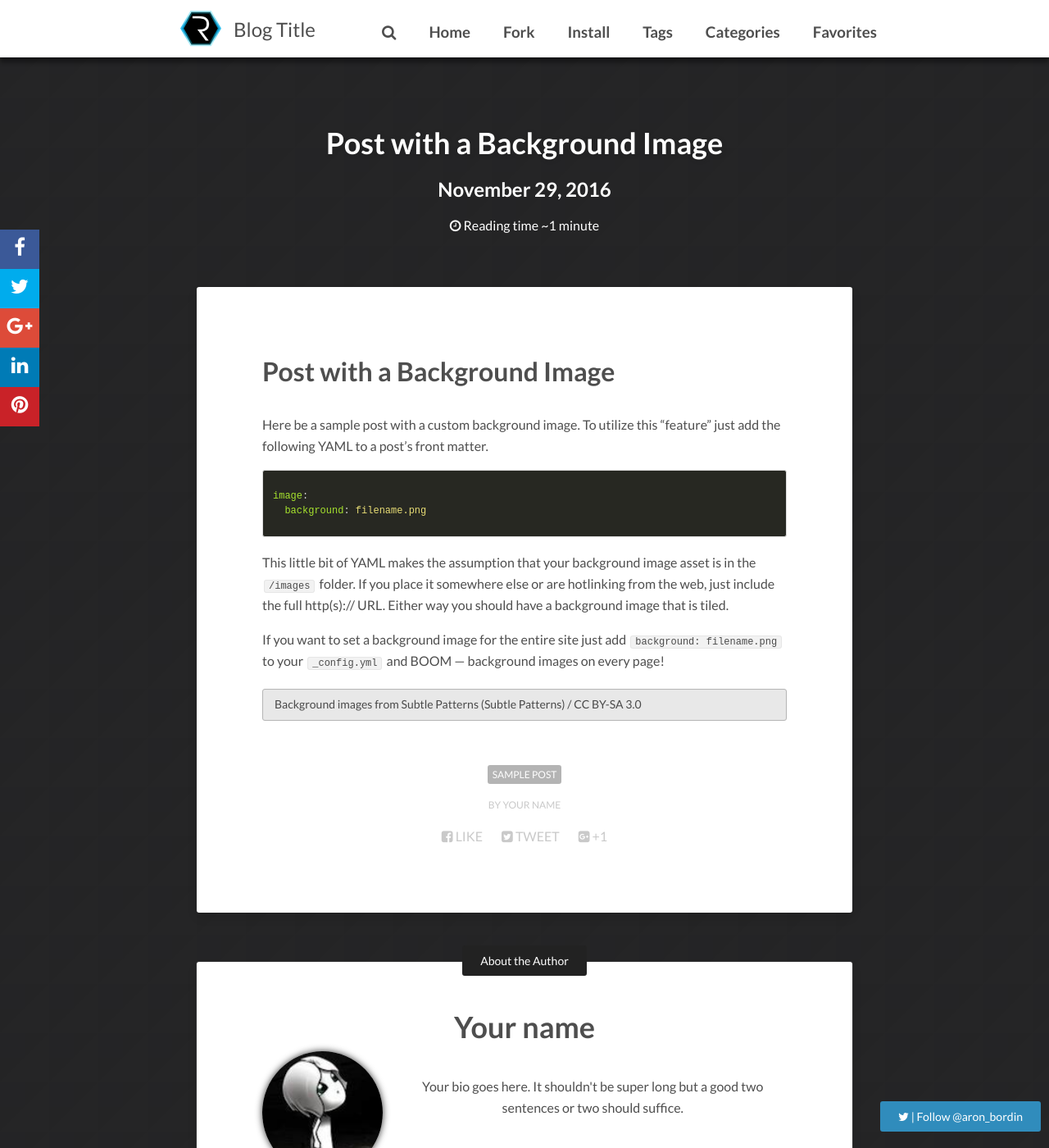
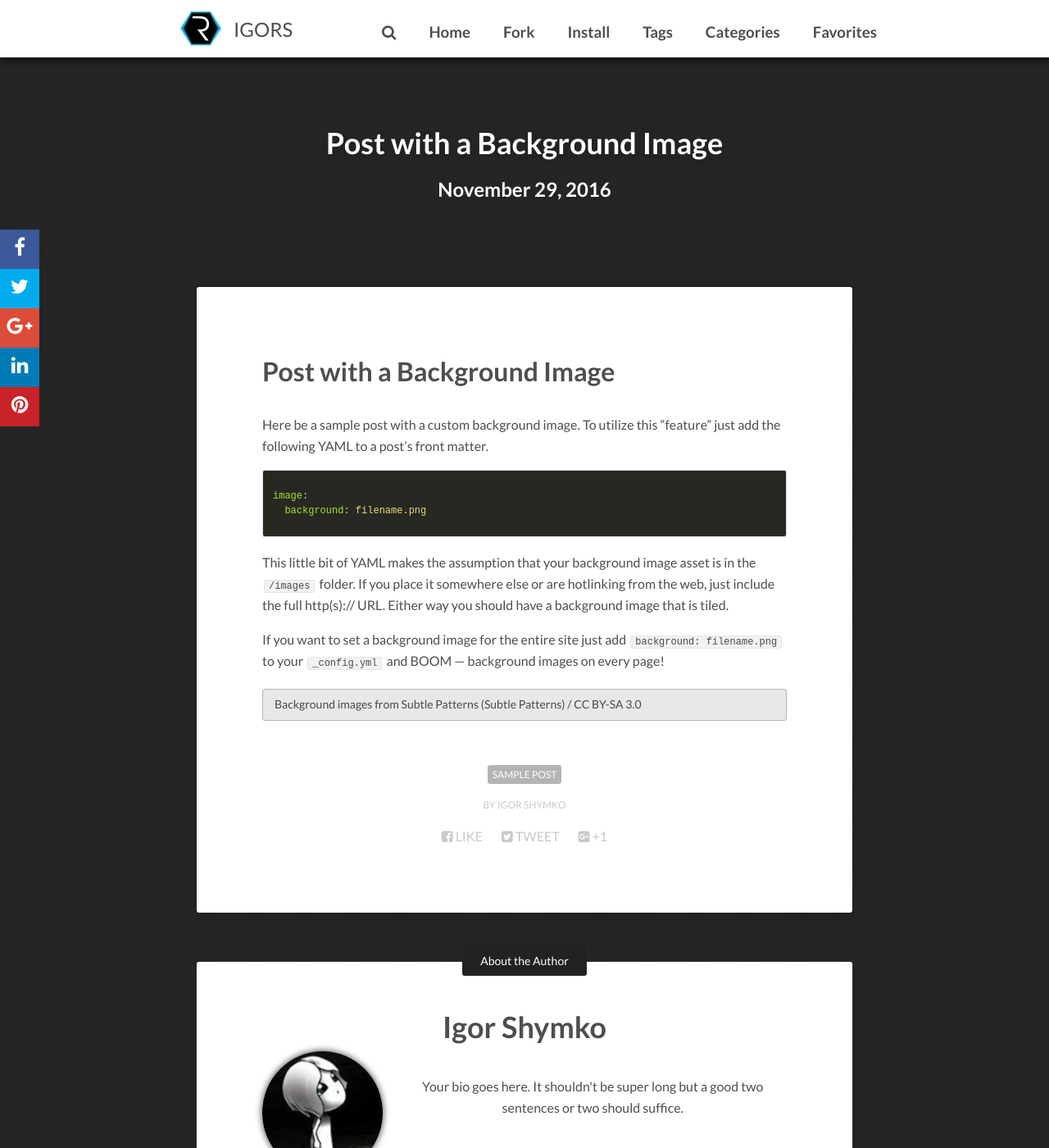
Before and after one commit to ancane/ancane.github.io, a Jekyll site: the page built from _posts/2016-11-29-background-image.md, in a window 1280 px wide and 1400 px high. Shown: the whole window at 82% size. Built offline with Jekyll 4.4.1, drawn with Linux system fonts in a browser that asks for light colours; nearby versions of some CDN libraries; comment, search, counter and statistics services are not loaded; some of the changed text lies outside the part shown.

Commit message:
updated _config.yml

```diff
--- a/_config.yml
+++ b/_config.yml
@@ -1,16 +1,16 @@
-title:            Blog Title
-description:      Describe your website here.
+title:            IGORS
+description:      IgorS blog
 
 # put your disqus here
 disqus_shortname:
-reading_time:     true # if true, shows the estimated reading time for a post
+reading_time:     false # if true, shows the estimated reading time for a post
 words_per_minute: 200
 logo:             images/logo.png # logo visible in the topbar
 excerpt_separator: <!--more-->
 # Your site's domain goes here (eg: //mmistakes.github.io, http://mademistakes.com, etc)
 # When testing locally leave blank or use http://localhost:4000
 
-url: http://aronbordin.com/neo-hpstr-jekyll-theme
+url: //ishym.co
 
 # draw your top menu here
 # each item must have a title and a url.
@@ -39,15 +39,15 @@ menu:
 
 # Owner/author information
 owner:
-  name:           Your name
-  site:           http://aronbordin.com
+  name:           Igor Shymko
+  site:           http://ishym.co
   avatar:         images/avatar.jpg
   bio:            "Your bio goes here. It shouldn't be super long but a good two sentences or two should suffice."
-  email:          you@email.com
+  email:          igor.shimko@email.com
   # Twitter nick for use in Twitter cards and follow button.
-  twitter: aron_bordin # if no twitter in this config, the twitter follow button will be removed
+#  twitter: stoneshaper # if no twitter in this config, the twitter follow button will be removed
   # GitHub nick for use in follow button in author block.
-  github: aron-bordin
+  github: ancane
 
 # Twitter account associated with the site if different from owner/author twitter account.
 # Used in Twitter cards.
@@ -56,11 +56,9 @@ twitter:
 # Social networking links used in author block underneath posts. Update and remove as you like.
 social:
   - title: "github"
-    url: "https://github.com/aron-bordin"
+    url: "https://github.com/ancane"
   - title: "linkedin"
     url: "https://br.linkedin.com/in/aronbordin"
-  - title: "youtube"
-    url: "https://www.youtube.com/channel/UCfnSek-9HPWOx5e2pH7VFgg"
 
 # Background image to be tiled on all pages
 background:
@@ -72,7 +70,7 @@ google_verify:
 bing_verify:
 
 # http://en.wikipedia.org/wiki/List_of_tz_database_time_zones
-timezone:    America/New_York
+timezone:    Europe/Kiev
 locale:      en_US
 future:      true
 highlighter: rouge
--- a/assets/js/_main.js
+++ b/assets/js/_main.js
@@ -90,7 +90,8 @@ $(document).ready(function(){
 var sharing = function(){
     $(document).ready(function(){
       $("body").floatingSocialShare({
-        buttons: ["facebook","twitter","google-plus", "linkedin", "pinterest"],
+//        buttons: ["facebook","twitter","google-plus", "linkedin", "pinterest"],
+        buttons: ["facebook","twitter","google-plus", "linkedin"],
         text: "Share with "
       });
     });
```
Also changed, not shown: about/index.md (+1 -1 lines), posts/index.md (+1 -1 lines), projects/index.md (+1 -1 lines).
